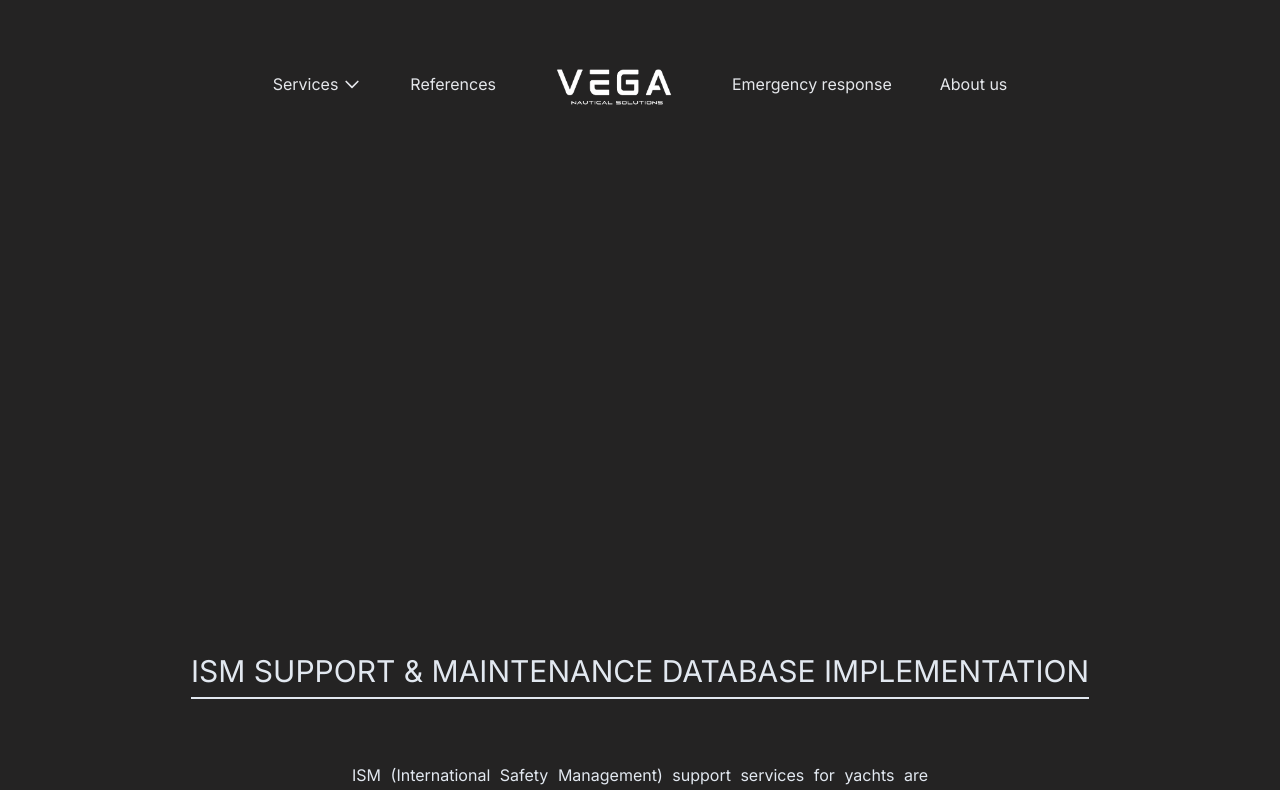
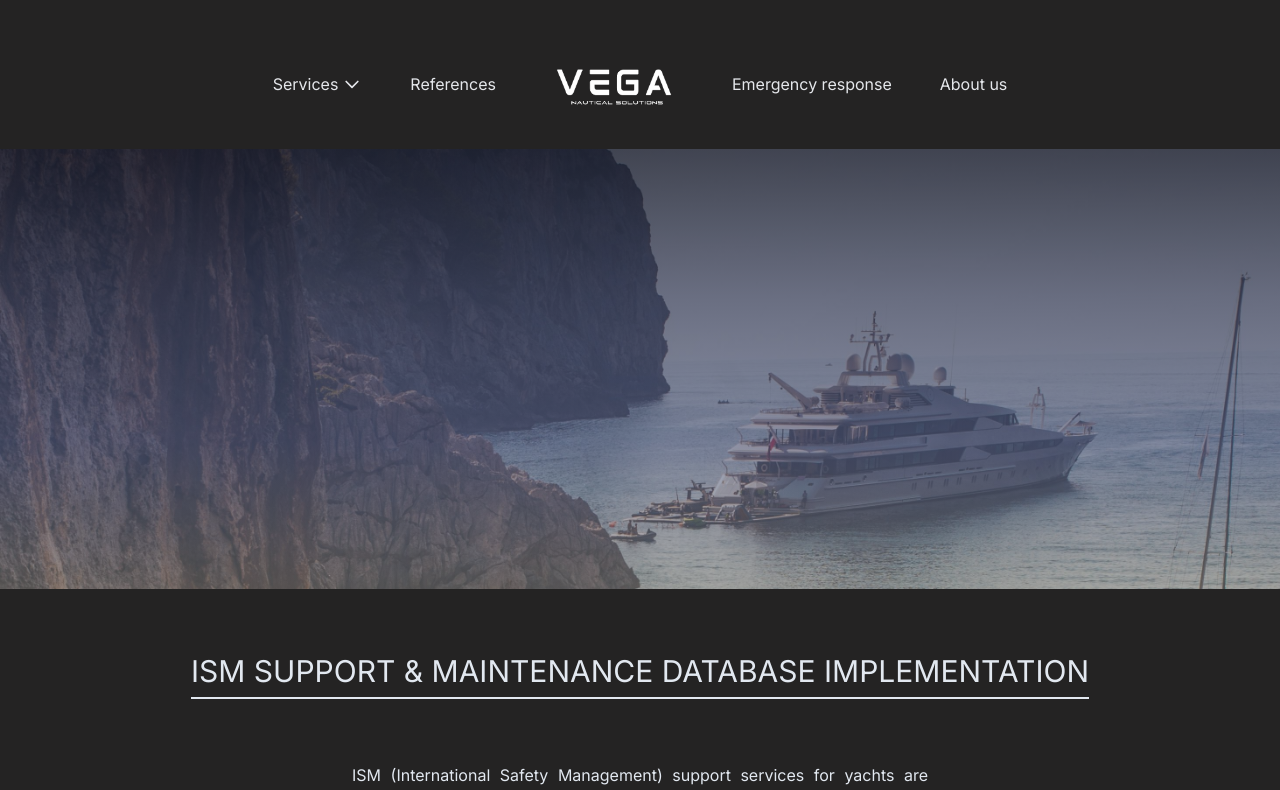
Before and after one commit to SimoSabev/vega-ns, a Next.js app: page /pages/ISM in a window 1280 px wide. Shown: the top 790 px of the page. Built offline with nearby package versions, Linux system fonts and the light colour scheme.

Commit message:
build(new design) fix(appear problem1)

```diff
--- a/app/pages/AboutUs/page.tsx
+++ b/app/pages/AboutUs/page.tsx
@@ -42,7 +42,7 @@ const About_us = () => {
       <div className="max-w-4xl mx-auto">
         <motion.div
           initial={{ opacity: 0, x: "70vh" }}
-          whileInView={{ opacity: 1, x: "0vh" }}
+          animate={{ opacity: 1, x: "0vh" }}
           transition={{ duration: 0.8, ease: "easeInOut" }}
           className={`flex flex-col flex-grow justify-center items-center p-4 sm:p-10 ${small.className}`}
         >
--- a/app/pages/EmergencyResponse/page.tsx
+++ b/app/pages/EmergencyResponse/page.tsx
@@ -42,7 +42,7 @@ const Emergency_Response = () => {
       </div>
       <motion.div
         initial={{ opacity: 0, y: "70vh" }}
-        whileInView={{ opacity: 1, y: "0vh" }}
+        animate={{ opacity: 1, y: "0vh" }}
         transition={{ duration: 0.8, ease: "easeInOut" }}
         className={`max-w-4xl flex flex-col flex-grow justify-center items-center mx-auto mt-20 p-4 sm:p-10 ${small.className}`}
       >
--- a/app/pages/Engineering/page.tsx
+++ b/app/pages/Engineering/page.tsx
@@ -34,7 +34,7 @@ const Service2 = () => {
           animate={{ opacity: 1, y: 0 }}
           transition={{ duration: 1 }}
         >
-          TECHNICAL & ENGINEERING SERVICES
+           Technical, Engineering & Interior Services
         </motion.h1>
 
         <motion.p
--- a/app/pages/ISM/page.tsx
+++ b/app/pages/ISM/page.tsx
@@ -13,30 +13,18 @@ const Service5 = () => {
       </div>
       <motion.div
         className="bg-center bg-cover mt-3"
+        initial={{ opacity:0 }}
+      animate={{ opacity:1 }}
+      transition={{ duration: 1.2, ease:"easeInOut" }}
         style={{
+          backgroundImage: `linear-gradient(to bottom, rgba(22, 26, 44, 0.8), rgba(50, 58, 88, 0.7), rgba(74, 85, 125, 0.6), rgba(118, 118, 118, 0.5)), url(${services1.src})`,
           height: "55vh",
           display: "flex",
           alignItems: "center",
           justifyContent: "center",
+
         }}
-        initial={{ opacity:0 }}
-      animate={{ opacity:1 }}
-      transition={{ duration: 1.2, ease:"easeInOut" }}
-      >
-        <motion.div
-          className="bg-center bg-cover"
-          style={{
-            backgroundImage: `linear-gradient(to bottom, rgba(22, 26, 44, 0.8), rgba(50, 58, 88, 0.7), rgba(74, 85, 125, 0.6), rgba(118, 118, 118, 0.5)), url(${services1.src})`,
-            height: "100%",
-            width: "100%",
-            position: "absolute",
-            zIndex: -1,
-          }}
-          initial={{ opacity: 0 }}
-          animate={{ opacity: 1 }}
-          transition={{ duration: 1 }}
-        />
-      </motion.div>
+      ></motion.div>
 
       <div className="py-8 px-4 sm:py-16 sm:px-8 flex flex-col justify-center sm:text-left items-center text-left md:text-justify lg:text-justify xl:text-justify 2xl:text-justify">
         <motion.h1
--- a/app/pages/References/page.tsx
+++ b/app/pages/References/page.tsx
@@ -43,7 +43,7 @@ const References = () => {
       <div className="max-w-3xl mx-auto">
         <motion.div
           initial={{ opacity: 0, y: "70vh" }}
-          whileInView={{ opacity: 1, y: "0vh" }}
+          animate={{ opacity: 1, y: "0vh" }}
           transition={{ duration: 0.8, ease: "easeInOut" }}
           className={`max-w-4xl flex flex-col flex-grow justify-center items-center mx-auto mt-20 p-4 sm:p-10 ${small.className}`}
         >
--- a/app/pages/Services/page.tsx
+++ b/app/pages/Services/page.tsx
@@ -42,7 +42,7 @@ const Services = () => {
       </div>
       <motion.div
         initial={{ opacity: 0, y: "70vh" }}
-        whileInView={{ opacity: 1, y: "0vh" }}
+        animate={{ opacity: 1, y: "0vh" }}
         transition={{ duration: 0.8, ease: "easeInOut" }}
         className={`max-w-4xl flex flex-col flex-grow justify-center items-center mx-auto mt-20 p-4 sm:p-10 ${small.className}`}
       >
--- a/app/pages/main/page.tsx
+++ b/app/pages/main/page.tsx
@@ -40,7 +40,7 @@ const Main = () => {
             initial={{ opacity: 0, y: "-150vh" }}
             animate={{ opacity: 1, y: "0vh" }}
             transition={{ duration: 0.8 }}
-            className={`text-slate-200 text-center text-3xl sm:text-5xl md:text-7xl xl:text-7xl 2xl:text-7xl  ${header.className}`}
+            className={`text-slate-200 text-center text-2xl sm:text-5xl md:text-7xl xl:text-7xl 2xl:text-7xl  ${header.className}`}
           >
             We Are Here To Assist You
           </motion.div>
@@ -48,16 +48,16 @@ const Main = () => {
             initial={{ opacity: 0, y: "150vh" }}
             animate={{ opacity: 1, y: "0vh" }}
             transition={{ duration: 0.8, delay: 0.2 }}
-            className={` max-w-4xl text-slate-200 text-center md:text-center text-3xl sm:text-5xl md:text-7xl xl:text-7xl 2xl:text-7xl ${header.className}`}
+            className={` max-w-4xl text-slate-200 text-center md:text-center text-2xl sm:text-5xl md:text-7xl xl:text-7xl 2xl:text-7xl ${header.className}`}
           >
-            With Your Refit Journey.
+            With Your Refit Journey
           </motion.div>
         </div>
       </div>
       <div className="max-w-3xl mx-auto px-4 sm:px-6 lg:px-8">
         <motion.div
           initial={{ opacity: 0, y: "70vh" }}
-          whileInView={{ opacity: 1, y: "0vh" }}
+          animate={{ opacity: 1, y: "0vh" }}
           transition={{ duration: 0.6, ease: "easeInOut" }}
           className="flex flex-col justify-center items-center my-28 text-center text-black text-md md:text-lg lg:text-xl xl:text-xl p-4 sm:p-10"
         >
```
